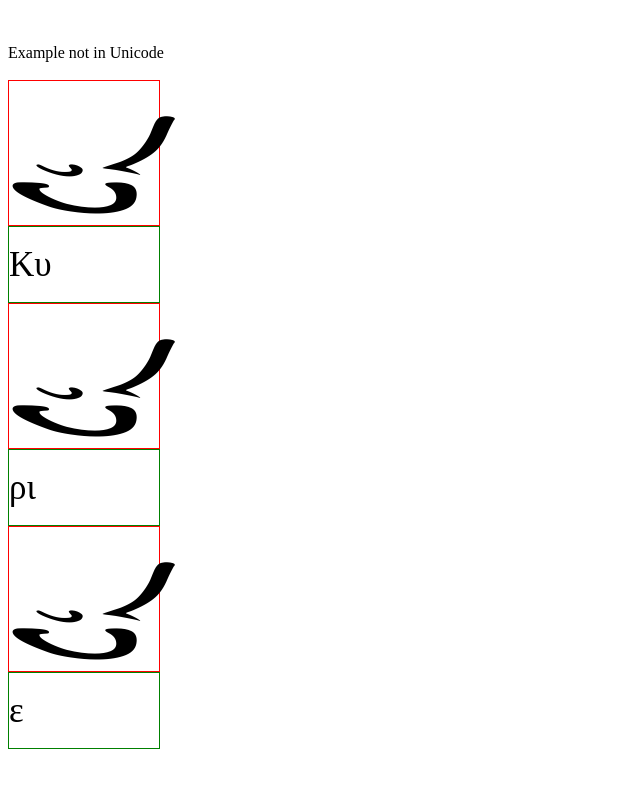
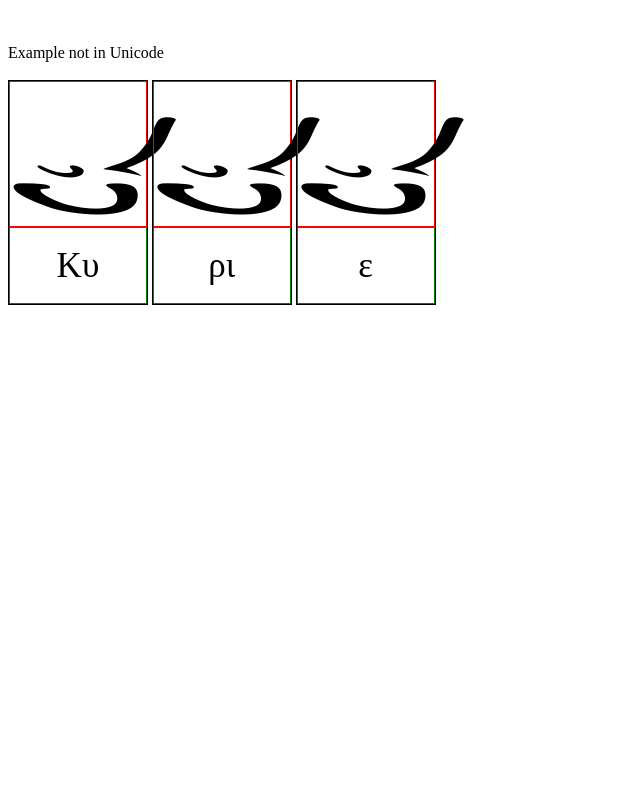
Before and after one commit to nsiklafidis/bmmn.github.io, a plain HTML site: page new.html in a window 1280 px wide. Shown: the whole page, without its empty margins (0-640 px from the left). Drawn offline with Linux system fonts and the light colour scheme.

Commit message:
Update new.html

```diff
--- a/new.html
+++ b/new.html
@@ -1,5 +1,15 @@
 <html>
-<style>dd {
+<style>
+	div {
+      text-align: center;
+      vertical-align: top;
+      letter-spacing: 0;
+      /*margin: 0 -2px;*/
+      display: inline-block;
+      border: 1px solid black;
+    }
+
+	dd {
       margin: 0;
       font-size: 35px;
       line-height: 75px;
```
